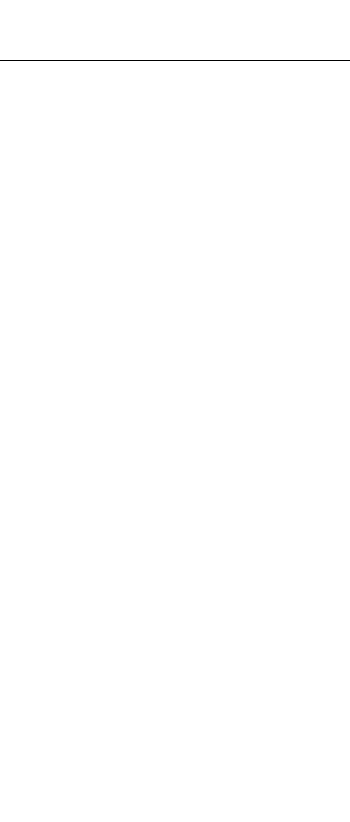
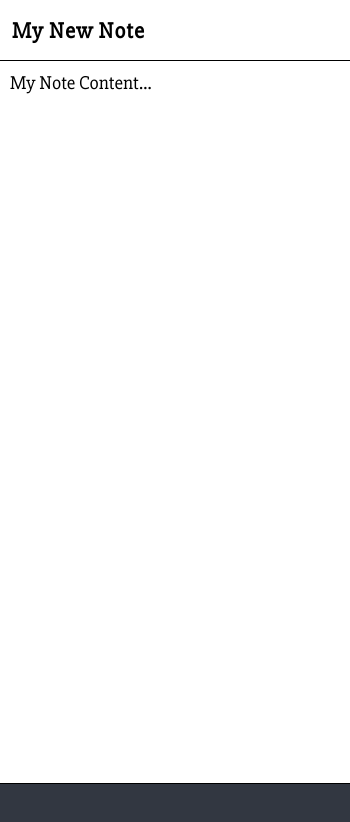
Before and after one commit to TimGoeller/QuickNote, an Electron app: page src/addNote.html in a window 350 px wide. Drawn offline with Linux system fonts and the light colour scheme.

Commit message:
Add input for note title and note content

```diff
--- a/assets/css/addNote.css
+++ b/assets/css/addNote.css
@@ -1,3 +1,5 @@
+@import url('https://fonts.googleapis.com/css?family=Slabo+27px');
+
 html, body {
     height: 100%;
     margin: 0;
@@ -8,19 +10,57 @@ body {
     flex-direction: column;
 }
 
-#note-title {
+body #note-title {
     flex-grow: 0;
 
     height: 60px;
-    border-bottom: 1px solid black;
+    margin-left: 10px;
+    margin-right: 10px;
 }
 
-#note-content {
-    flex-grow: 1;
+
+#note-title input {
+    width: 100%;
+    height: 100%;
+    outline: none;
+    border: none;
+
+    font-family: 'Slabo 27px', serif;
+    font-weight: bold;
+    font-size:1.4em;
+    letter-spacing: 1px;
 }
 
-#note-options {
+body #divider {
+    flex-grow: 0;
+    height: 1px;
+    background-color: black;
+}
+
+body #note-content {
+    flex-grow: 1;
+
+    display: flex;
+    flex-direction: column;
+}
+
+#note-content textarea {
+    border: none;
+    background-color: transparent;
+    resize: none;
+    outline: none;
+    flex-grow: 1;
+
+    font-family: 'Slabo 27px', serif;
+    font-size: 1.2em;
+
+    padding: 10px;
+    box-sizing: border-box;
+}
+
+body #note-options {
     flex-grow: 0;
 
     height: 60px;
+    background-color:#323741;
 }
--- a/src/addNote.html
+++ b/src/addNote.html
@@ -9,9 +9,15 @@
 </head>
 <body>
     <div id="note-title">
+        <input type="text" value="My New Note">
+    </div>
+    <div id="divider">
 
     </div>
     <div id="note-content">
+        <textarea>My Note Content...</textarea>
+    </div>
+    <div id="divider">
 
     </div>
     <div id="note-options">
--- a/src/index.js
+++ b/src/index.js
@@ -12,7 +12,7 @@ document.getElementById("addNoteButton").addEventListener('click', function addN
     win.on('close', function() {win = null});
 
     win.loadURL('file://' + __dirname + '/addNote.html');
-
+    win.isResizable = false;
     win.show();
     //win.openDevTools();
 })
```
